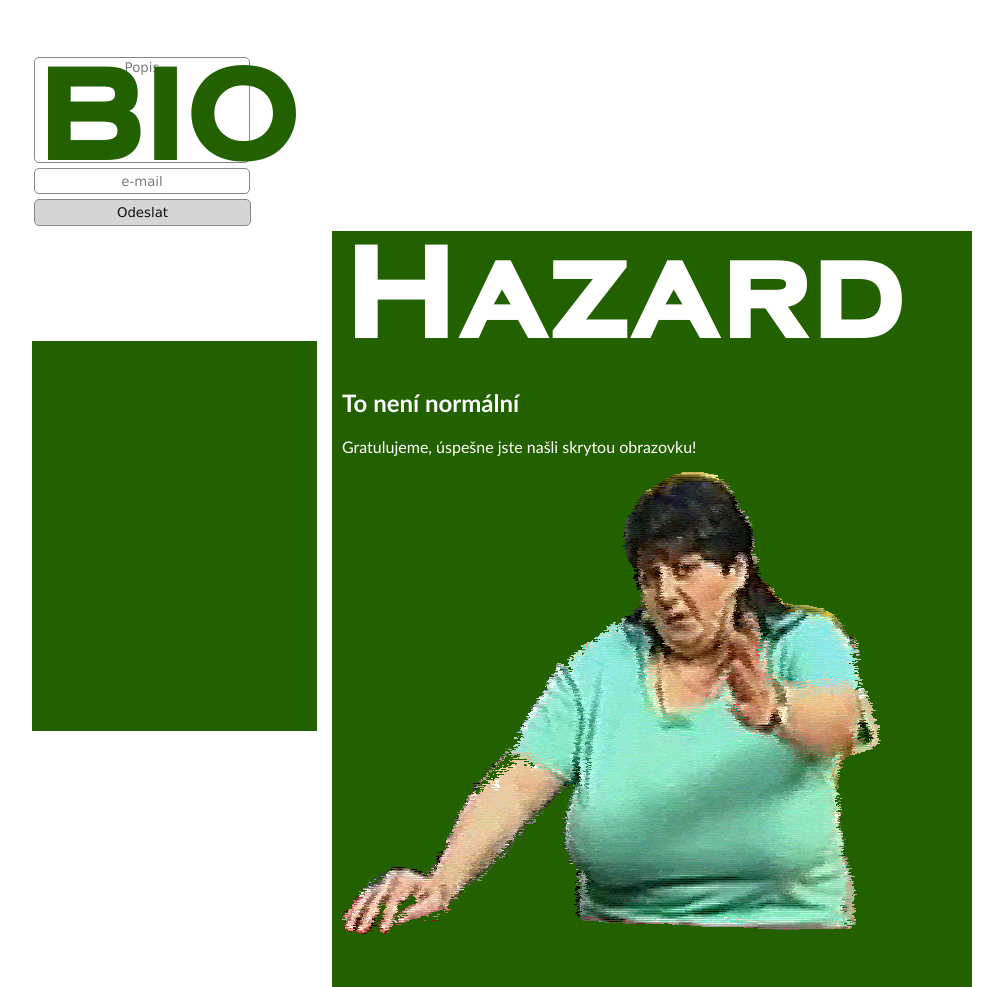
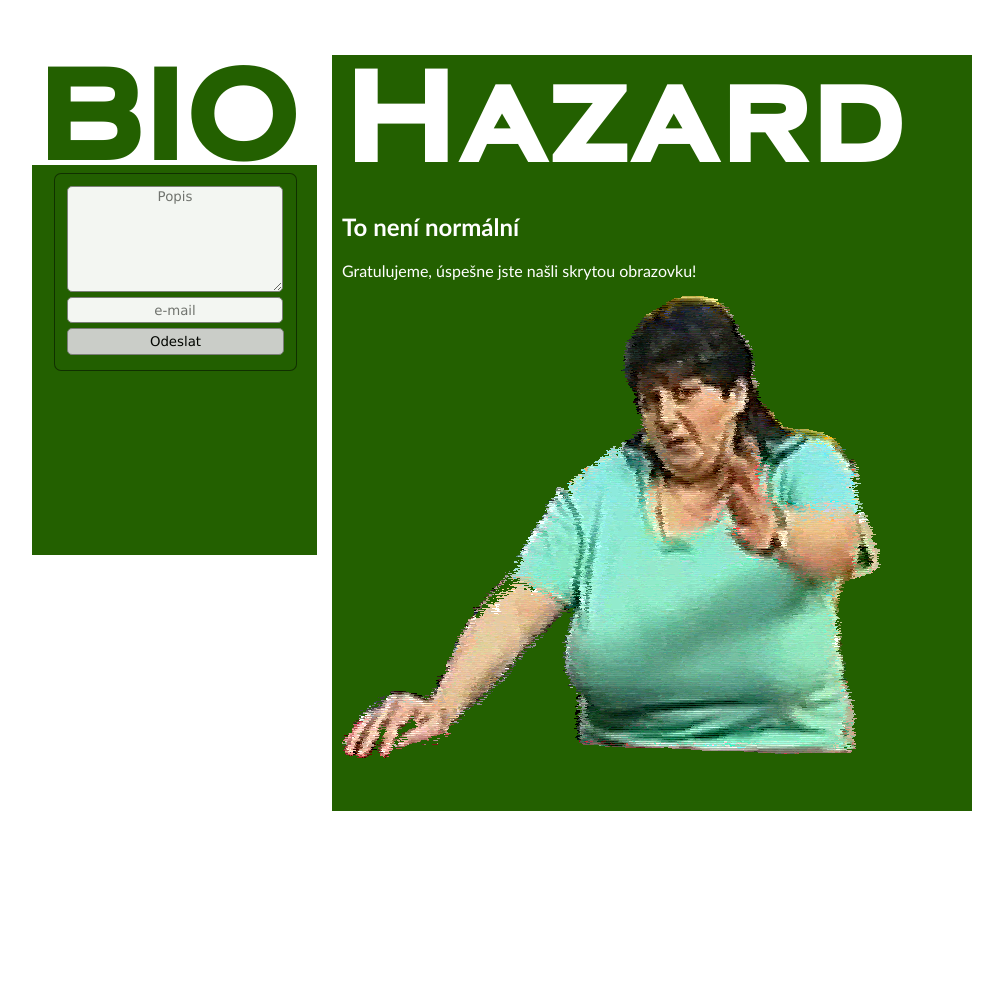
Before and after one commit to Mudslide/biohazard-cms, a PHP site: page /easteregg/index.php in a window 1280 px wide. Shown: the whole page, without its empty margins (138-1141 px from the left). After the commit the page ends 811 px from the top, so only its background shows below. Run offline with PHP 8.4, Linux system fonts and the light colour scheme.

Commit message:
stajlování

```diff
--- a/style.css
+++ b/style.css
@@ -257,3 +257,14 @@ span.date {
 a.nadpis {
  font-weight: bold;
 }
+
+.vzkaz {
+ position: absolute;
+ left: 22px;
+ top: 130px;
+ z-index: 4;
+ background: rgba(35,96,0,.9);
+ padding: 10px;
+ border: 1px solid rgba(0,0,0,.5);
+ border-radius: 7px;
+}
```
